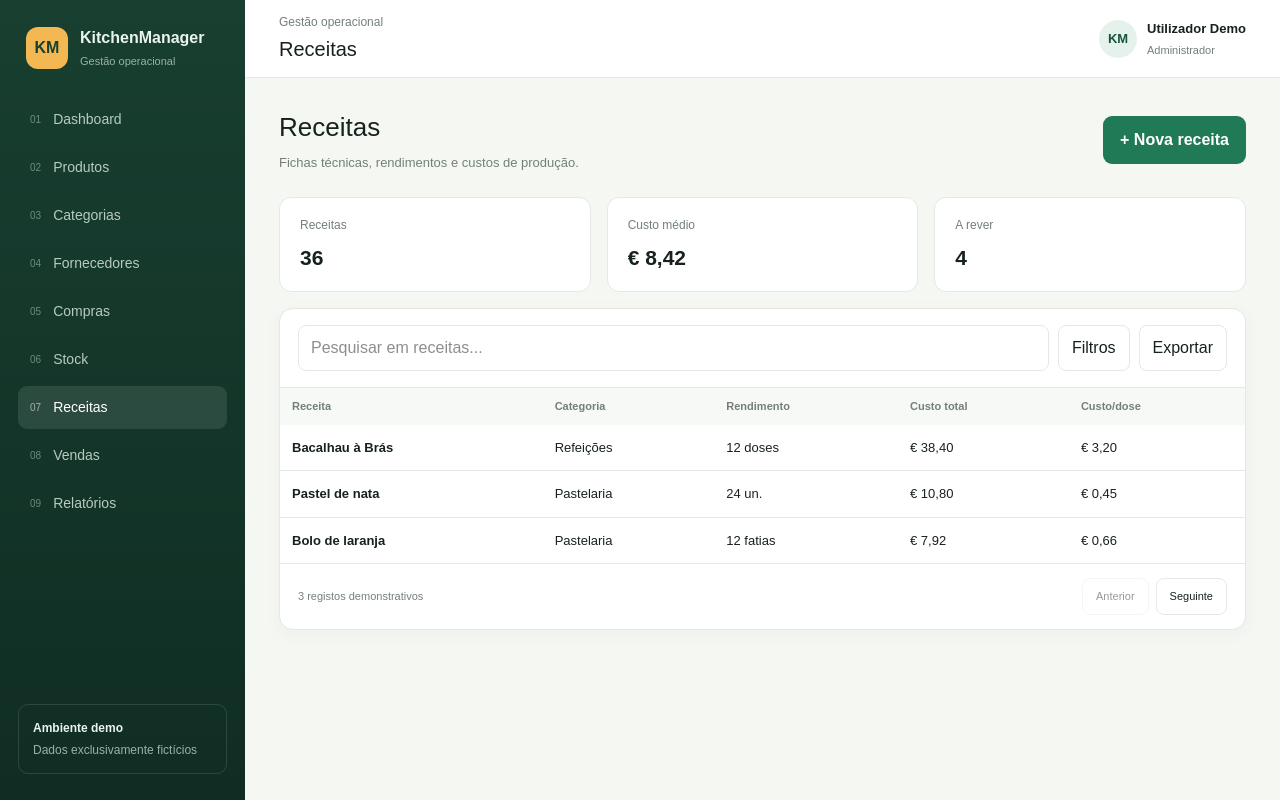
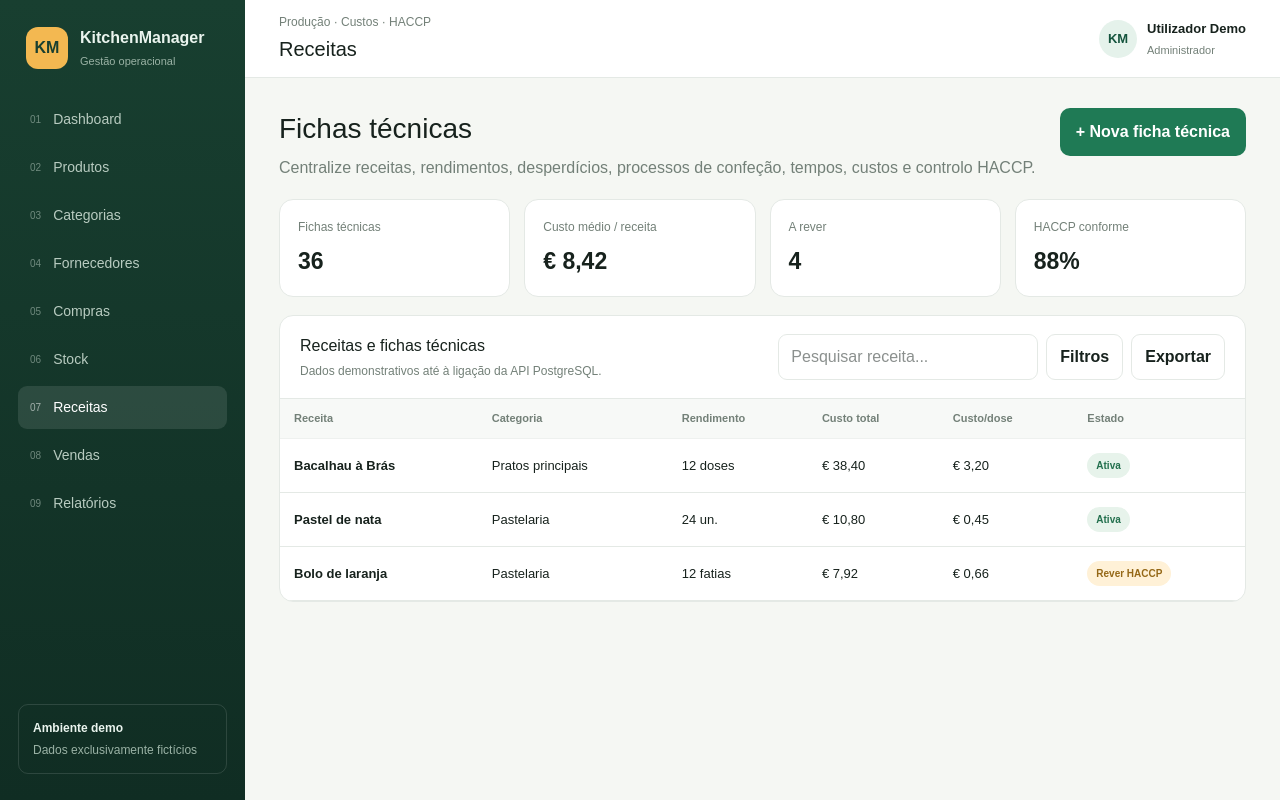
Before and after one commit to Nekas1980/KitchenManager, a Next.js app: page /receitas in a window 1280 px wide. Built offline with nearby package versions, Linux system fonts and the light colour scheme.

Commit message:
feat: transformar receitas em frontend de fichas tecnicas

```diff
--- a/app/receitas/page.tsx
+++ b/app/receitas/page.tsx
@@ -1,2 +1,62 @@
-import { ModulePage } from "@/components/ModulePage";
-export default function Receitas(){return <ModulePage title="Receitas" description="Fichas técnicas, rendimentos e custos de produção." action="Nova receita" metrics={[["Receitas","36"],["Custo médio","€ 8,42"],["A rever","4"]]} columns={["Receita","Categoria","Rendimento","Custo total","Custo/dose"]} rows={[["Bacalhau à Brás","Refeições","12 doses","€ 38,40","€ 3,20"],["Pastel de nata","Pastelaria","24 un.","€ 10,80","€ 0,45"],["Bolo de laranja","Pastelaria","12 fatias","€ 7,92","€ 0,66"]]}/>}
+import Link from "next/link";
+import { AppShell } from "@/components/AppShell";
+import styles from "./receitas.module.css";
+
+const recipes = [
+  { name: "Bacalhau à Brás", category: "Pratos principais", yield: "12 doses", cost: "€ 38,40", portion: "€ 3,20", status: "Ativa" },
+  { name: "Pastel de nata", category: "Pastelaria", yield: "24 un.", cost: "€ 10,80", portion: "€ 0,45", status: "Ativa" },
+  { name: "Bolo de laranja", category: "Pastelaria", yield: "12 fatias", cost: "€ 7,92", portion: "€ 0,66", status: "Rever HACCP" },
+];
+
+export default function ReceitasPage() {
+  return (
+    <AppShell title="Receitas" eyebrow="Produção · Custos · HACCP">
+      <div className="content">
+        <div className={styles.page}>
+          <div className={styles.hero}>
+            <div>
+              <h2>Fichas técnicas</h2>
+              <p>Centralize receitas, rendimentos, desperdícios, processos de confeção, tempos, custos e controlo HACCP.</p>
+            </div>
+            <Link href="/receitas/nova" className={styles.primary}>+ Nova ficha técnica</Link>
+          </div>
+
+          <div className={styles.metrics}>
+            <article className={styles.metric}><span>Fichas técnicas</span><strong>36</strong></article>
+            <article className={styles.metric}><span>Custo médio / receita</span><strong>€ 8,42</strong></article>
+            <article className={styles.metric}><span>A rever</span><strong>4</strong></article>
+            <article className={styles.metric}><span>HACCP conforme</span><strong>88%</strong></article>
+          </div>
+
+          <section className={styles.panel}>
+            <div className={styles.panelHeader}>
+              <div><h3>Receitas e fichas técnicas</h3><p>Dados demonstrativos até à ligação da API PostgreSQL.</p></div>
+              <div className={styles.toolbar}>
+                <input aria-label="Pesquisar receitas" placeholder="Pesquisar receita..." />
+                <button className={styles.secondary}>Filtros</button>
+                <button className={styles.secondary}>Exportar</button>
+              </div>
+            </div>
+            <div className={styles.tableWrap}>
+              <table className={styles.table}>
+                <thead><tr><th>Receita</th><th>Categoria</th><th>Rendimento</th><th>Custo total</th><th>Custo/dose</th><th>Estado</th></tr></thead>
+                <tbody>
+                  {recipes.map((recipe) => (
+                    <tr key={recipe.name}>
+                      <td><strong>{recipe.name}</strong></td>
+                      <td>{recipe.category}</td>
+                      <td>{recipe.yield}</td>
+                      <td>{recipe.cost}</td>
+                      <td>{recipe.portion}</td>
+                      <td><span className={recipe.status === "Ativa" ? styles.badge : styles.badgeWarning}>{recipe.status}</span></td>
+                    </tr>
+                  ))}
+                </tbody>
+              </table>
+            </div>
+          </section>
+        </div>
+      </div>
+    </AppShell>
+  );
+}
```
